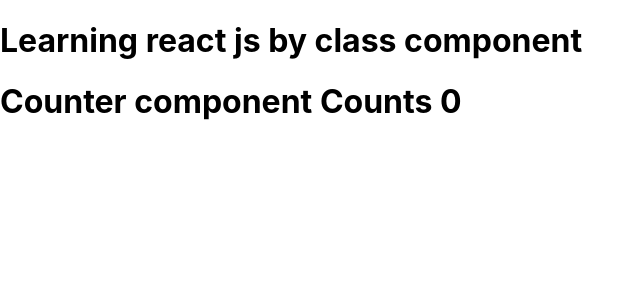
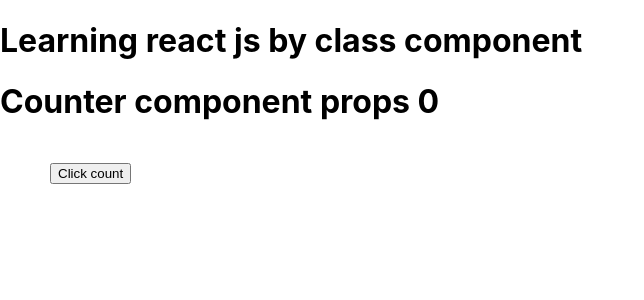
Before and after one commit to rehan-aslam1/internees-tarining-1-8-22, a React (Create React App) app: page / in a window 1280 px wide. Shown: the top 300 px of the page, without its empty margins (0-644 px from the left). Built offline with nearby package versions, Linux system fonts and the light colour scheme.

Commit message:
style handleClick props state

```diff
--- a/src/App.css
+++ b/src/App.css
@@ -23,7 +23,9 @@
   font-size: calc(10px + 2vmin);
   color: white;
 }
-
+.btn-style{
+  margin-left: 50px;
+}
 .App-link {
   color: #61dafb;
 }
--- a/src/App.js
+++ b/src/App.js
@@ -1,12 +1,16 @@
 import React, { Component } from "react";
 import Counter from "./Components/Counter";
+import './App.css'
 class App extends Component {
-  state = {};
+  state = {
+    heading:'Counter component props'
+  };
   render() {
+    const {heading} = this.state;
     return (
       <>
         <h1>Learning react js by class component</h1>
-        <Counter />
+        <Counter heading={heading} />
       </>
     );
   }
--- a/src/Components/Counter.jsx
+++ b/src/Components/Counter.jsx
@@ -4,11 +4,19 @@
   state = {
     count: 0,
   };
+  handleClick = () => {
+    this.setState({
+      count:this.state.count + 1
+    });
+  }
   render() {
+    const style ={marginLeft:"50px", backgroundColor:'blue',color:'white'};
     const { count } = this.state;
+    const { heading  } = this.props;
     return (
       <>
-        <h1>Counter component Counts {count}</h1>
+        <h1>{heading} {count}</h1><br/>
+        <button className="btn-style" onClick={this.handleClick}>Click count</button>
       </>
     );
   }
```
